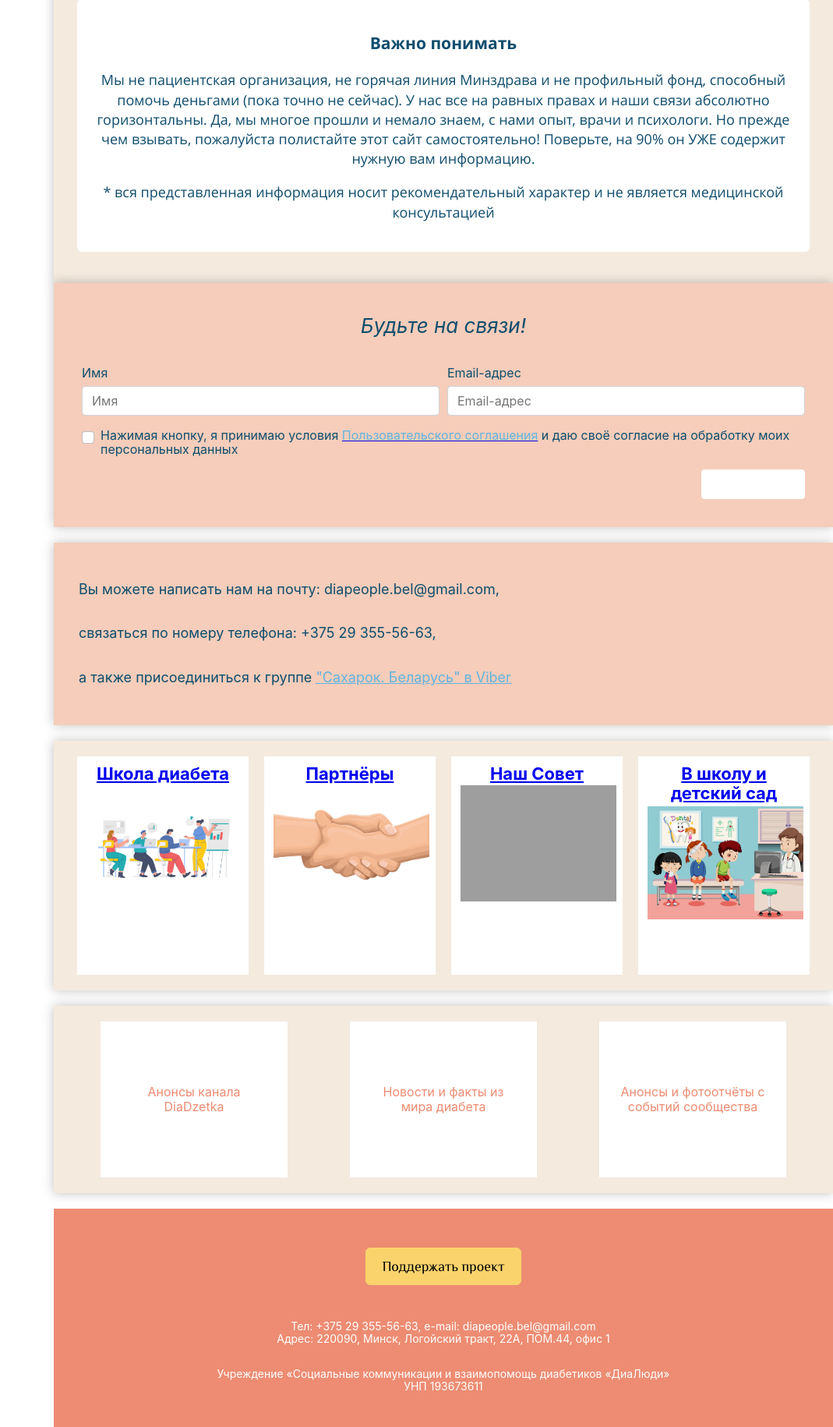
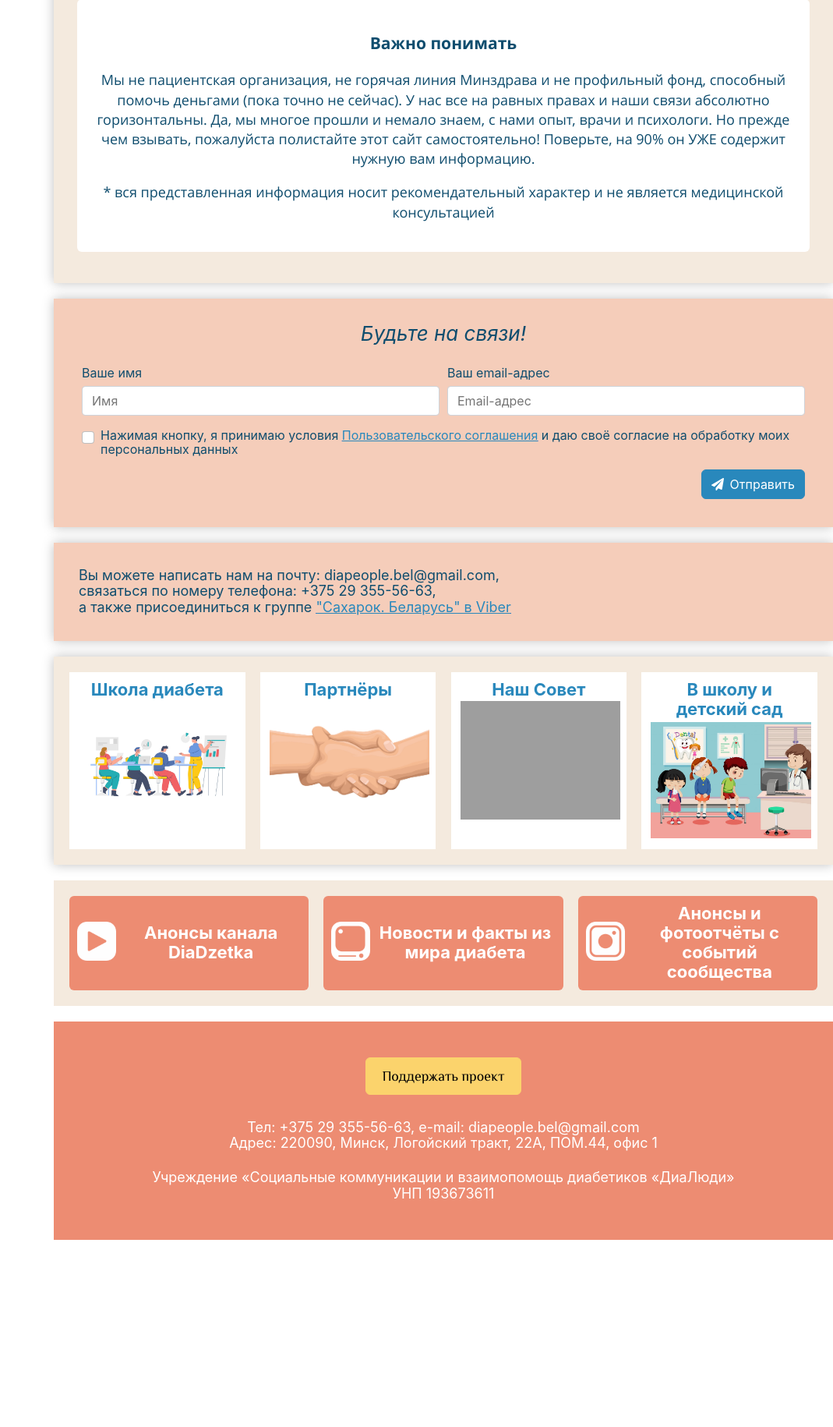
Before and after one commit to NataliNovi/DiaPeople, a PHP site: page / in a window 1280 px wide. Shown: the part 1293-3123 px from the top of the page at 78% size, without its empty margins (211-1280 px from the left). After the commit the page ends 2883 px from the top, so only its background shows below. Run offline with PHP 8.4, Linux system fonts and the light colour scheme; some web fonts are replaced; grey boxes are pictures that could not be loaded.

Commit message:
three links

```diff
--- a/assets/styles/_index.scss
+++ b/assets/styles/_index.scss
@@ -919,6 +919,10 @@ body._touch .menu-burger__list>li._active .menu-burger__arrow {
 
     }
 
+}
+
+.input {
+    height: 40px;
 }
 
 
@@ -1402,6 +1406,7 @@ body._touch .menu-burger__list>li._active .menu-burger__arrow {
 
     &__subscribe {
         display: block;
+        margin-top: 20px;
     }
 
     &__viber-contact {
@@ -1419,7 +1424,7 @@ body._touch .menu-burger__list>li._active .menu-burger__arrow {
         box-shadow: 8px 0 0 0 #fff, 0 0 14px 0 rgba(0, 0, 0, .25);
 
         &_saharok {
-            color: $color-blue-burger;
+            color: $color-dark-blue;
             text-decoration: underline;
         }
     }
@@ -1501,7 +1506,6 @@ body._touch .menu-burger__list>li._active .menu-burger__arrow {
         text-align: center;
         background: $color-beige;
         color: $color-dark-text;
-        ;
         margin-top: 20px;
         margin-bottom: 20px;
         padding: 20px;
@@ -1710,17 +1714,23 @@ body._touch .menu-burger__list>li._active .menu-burger__arrow {
     }
 
     &__four-boxes-desktop {
-        display: flex;
-        flex-direction: row;
-        justify-content: space-around;
-        align-items: center;
-        flex-wrap: wrap;
-        text-align: center;
-        background: $color-beige;
+        display: grid;
+        grid-template-columns: 1fr 1fr 1fr 1fr;
+        gap: 2%;
+        background-color: $color-beige;
         margin-top: 20px;
         margin-bottom: 20px;
         padding: 20px;
+        text-align: center;
         box-shadow: 8px 0 0 0 #fff, 0 0 14px 0 rgba(0, 0, 0, .25);
+
+        @media screen and (max-width: $grid-breakpoint-lg) {
+
+            display: grid;
+            grid-template-columns: 1fr 1fr;
+            gap: 2%;
+            background-color: $color-beige;
+        }
 
         @media screen and (max-width: $grid-breakpoint-md) {
 
@@ -1731,56 +1741,41 @@ body._touch .menu-burger__list>li._active .menu-burger__arrow {
         &_partners-desktop,
         &_sovet-desktop,
         &_medics-desktop {
-            width: 23%;
-            height: 280px;
+            width: 100%;
+            height: auto;
             background-color: $color-main;
-            color: $color-accent;
-            display: block;
+            color: $color-dark-blue;
             padding: 10px;
             font-size: $font-size-medium-plus;
             font-weight: 700;
 
-            @media screen and (max-width: $grid-breakpoint-lg) {
-                font-size: $font-size-medium;
-            }
-
-        }
-
-        // &_medics-desktop {
-        //     background-image: url("..//images/hand.jpg");
-        //     background-size: cover;
-        //     background-repeat: no-repeat;
-        // }
-
-        // &_diaschool-desktop-button {
-        //     width: 100%;
-        //     height: 40px;
-        //     display: flex;
-        //     flex-direction: column;
-        //     align-items: center;
-        //     justify-content: center;
-        //     background-color: $color-blue;
-        //     color: $color-main;
-        //     font-size: $font-size-medium;
-        //     font-weight: 400;
-        //     text-decoration: none;
-
-        // }
+        }
+
+        &_diaschool-desktop:active,
+        &_partners-desktop:active,
+        &_sovet-desktop:active,
+        &_medics-desktop:active {
+            color: yellow;
+        }
+
+        &_diaschool-desktop:visited,
+        &_partners-desktop:visited,
+        &_sovet-desktop:visited,
+        &_medics-desktop:visited {
+            color: green;
+        }
 
     }
 
     &__three-boxes-desktop {
-        display: flex;
-        flex-direction: row;
-        justify-content: space-around;
-        align-items: center;
-        flex-wrap: wrap;
-        text-align: center;
-        background: $color-beige;
+        display: grid;
+        grid-template-columns: 1fr 1fr 1fr;
+        gap: 2%;
+        background-color: $color-beige;
         margin-top: 20px;
         margin-bottom: 20px;
         padding: 20px;
-        box-shadow: 8px 0 0 0 #fff, 0 0 14px 0 rgba(0, 0, 0, .25);
+        text-align: center;
 
         @media screen and (max-width: $grid-breakpoint-md) {
 
@@ -1790,16 +1785,24 @@ body._touch .menu-burger__list>li._active .menu-burger__arrow {
         &_diadzetka-anons-desktop,
         &_dianews-desktop,
         &_community-anons-desktop {
-            width: 25%;
-            height: 200px;
-            background-color: $color-main;
-            color: $color-accent;
             display: flex;
-            justify-content: center;
+            flex-direction: row;
             align-items: center;
-            padding: 20px;
-        }
-
+            justify-content: space-around;
+            width: 100%;
+            height: auto;
+            background-color: $color-accent;
+            color: $color-main;
+            padding: 10px;
+            font-size: $font-size-medium;
+            font-weight: 700;
+            border-radius: 6px;
+
+
+            @media screen and (min-width: $grid-breakpoint-lg) {
+                font-size: $font-size-medium-plus;
+            }
+        }
 
     }
 }
@@ -1850,9 +1853,27 @@ body._touch .menu-burger__list>li._active .menu-burger__arrow {
     margin-bottom: 20px;
 }
 
-// .article-border:first-child {
-//     margin-bottom: 20px;
-// }
+.anons-icons {
+    width: 50px;
+    height: 50px;
+    margin-right: 6px;
+}
+
+.link-style {
+    text-decoration: none;
+    cursor: pointer;
+
+    &_four {
+        color: $color-dark-blue;
+        text-decoration: none;
+    }
+
+    &_three {
+        color: $color-main;
+        text-decoration: none;
+    }
+
+}
 
 //кнопка читать больше О нас и Важно понимать
 
@@ -2206,7 +2227,7 @@ body._touch .menu-burger__list>li._active .menu-burger__arrow {
             font-size: $font-size-large;
             font-style: italic;
             text-align: center;
-            margin: 20px;
+            margin: 10px;
 
 
         }
@@ -2253,7 +2274,7 @@ body._touch .menu-burger__list>li._active .menu-burger__arrow {
     @media screen and (min-width: $grid-breakpoint-lg) {
         margin-left: 280px;
         width: calc(100% - 280px);
-        font-size: $font-size-small;
+        font-size: $font-size-medium;
 
     }
 
@@ -2261,7 +2282,8 @@ body._touch .menu-burger__list>li._active .menu-burger__arrow {
     @media screen and (max-width: $grid-breakpoint-lg) {
         margin-left: 280px;
         width: calc(100% - 280px);
-        font-size: $font-size-small;
+        //font-size: $font-size-small;
+        font-size: $font-size-medium;
 
     }
 
@@ -2288,10 +2310,7 @@ body._touch .menu-burger__list>li._active .menu-burger__arrow {
 
     }
 
-
-
-}
-
+}
 
 //форма
 
@@ -2343,14 +2362,14 @@ textarea {
     max-width: 560px;
 }
 
-h1 {
-    margin-top: 0;
-    margin-bottom: 1rem;
-    font-size: 1.5rem;
-    font-weight: 500;
-    line-height: 1.2;
-    text-align: center;
-}
+// h1 {
+//     margin-top: 0;
+//     margin-bottom: 1rem;
+//     font-size: 1.5rem;
+//     font-weight: 500;
+//     line-height: 1.2;
+//     text-align: center;
+// }
 
 .form__wrapper {
     position: relative;
@@ -2652,8 +2671,8 @@ textarea.form-control {
 }
 
 .user-agreement {
-    color: $color-blue-burger;
-    text-decoration: none;
+    color: $color-dark-blue;
+    text-decoration: underline;
 }
 
 .is-invalid~.invalid-feedback,
@@ -2822,12 +2841,12 @@ button[type="submit"] {
     -moz-user-select: none;
     -ms-user-select: none;
     user-select: none;
-    background-color: $color-main;
-    border: 1px solid $color-main;
+    background-color: $color-dark-blue;
+    border: 1px solid $color-dark-blue;
     padding: .375rem .75rem;
     font-size: 1rem;
     line-height: 1.5;
-    border-radius: .25rem;
+    border-radius: 6px;
     transition: color .15s ease-in-out, background-color .15s ease-in-out, border-color .15s ease-in-out, box-shadow .15s ease-in-out;
     position: relative;
 }
@@ -2866,8 +2885,8 @@ button[type="submit"]:disabled::before {
 
 button[type="submit"]:not(:disabled):hover {
     color: #fff;
-    background-color: #0069d9;
-    border-color: #0062cc;
+    background-color: $color-accent;
+    border-color: $color-accent;
 }
 
 button[type="submit"]:not(:disabled):focus {
--- a/assets/styles/main-styles.css
+++ b/assets/styles/main-styles.css
@@ -813,6 +813,10 @@ body._touch .menu-burger__list > li._active .menu-burger__arrow {
   }
 }
 
+.input {
+  height: 40px;
+}
+
 .button::before {
   content: "";
   position: absolute;
@@ -1171,6 +1175,7 @@ body._touch .menu-burger__list > li._active .menu-burger__arrow {
 }
 .article__subscribe {
   display: block;
+  margin-top: 20px;
 }
 .article__viber-contact {
   display: flex;
@@ -1186,7 +1191,7 @@ body._touch .menu-burger__list > li._active .menu-burger__arrow {
   box-shadow: 8px 0 0 0 #fff, 0 0 14px 0 rgba(0, 0, 0, 0.25);
 }
 .article__viber-contact_saharok {
-  color: #62B4E0;
+  color: #2988BC;
   text-decoration: underline;
 }
 .article__diadzetka-news {
@@ -1446,50 +1451,53 @@ body._touch .menu-burger__list > li._active .menu-burger__arrow {
   width: 100%;
 }
 .article__four-boxes-desktop {
-  display: flex;
-  flex-direction: row;
-  justify-content: space-around;
-  align-items: center;
-  flex-wrap: wrap;
-  text-align: center;
-  background: #F4EADE;
+  display: grid;
+  grid-template-columns: 1fr 1fr 1fr 1fr;
+  gap: 2%;
+  background-color: #F4EADE;
   margin-top: 20px;
   margin-bottom: 20px;
   padding: 20px;
+  text-align: center;
   box-shadow: 8px 0 0 0 #fff, 0 0 14px 0 rgba(0, 0, 0, 0.25);
 }
-@media screen and (max-width: 768px) {
+@media screen and (max-width: 992px) {
   .article__four-boxes-desktop {
+    display: grid;
+    grid-template-columns: 1fr 1fr;
+    gap: 2%;
+    background-color: #F4EADE;
+  }
+}
+@media screen and (max-width: 768px) {
+  .article__four-boxes-desktop {
     display: none;
   }
 }
 .article__four-boxes-desktop_diaschool-desktop, .article__four-boxes-desktop_partners-desktop, .article__four-boxes-desktop_sovet-desktop, .article__four-boxes-desktop_medics-desktop {
-  width: 23%;
-  height: 280px;
+  width: 100%;
+  height: auto;
   background-color: #fff;
-  color: #ED8C72;
-  display: block;
+  color: #2988BC;
   padding: 10px;
   font-size: 22px;
   font-weight: 700;
 }
-@media screen and (max-width: 992px) {
-  .article__four-boxes-desktop_diaschool-desktop, .article__four-boxes-desktop_partners-desktop, .article__four-boxes-desktop_sovet-desktop, .article__four-boxes-desktop_medics-desktop {
-    font-size: 18px;
-  }
+.article__four-boxes-desktop_diaschool-desktop:active, .article__four-boxes-desktop_partners-desktop:active, .article__four-boxes-desktop_sovet-desktop:active, .article__four-boxes-desktop_medics-desktop:active {
+  color: yellow;
+}
+.article__four-boxes-desktop_diaschool-desktop:visited, .article__four-boxes-desktop_partners-desktop:visited, .article__four-boxes-desktop_sovet-desktop:visited, .article__four-boxes-desktop_medics-desktop:visited {
+  color: green;
 }
 .article__three-boxes-desktop {
-  display: flex;
-  flex-direction: row;
-  justify-content: space-around;
-  align-items: center;
-  flex-wrap: wrap;
-  text-align: center;
-  background: #F4EADE;
+  display: grid;
+  grid-template-columns: 1fr 1fr 1fr;
+  gap: 2%;
+  background-color: #F4EADE;
   margin-top: 20px;
   margin-bottom: 20px;
   padding: 20px;
-  box-shadow: 8px 0 0 0 #fff, 0 0 14px 0 rgba(0, 0, 0, 0.25);
+  text-align: center;
 }
 @media screen and (max-width: 768px) {
   .article__three-boxes-desktop {
@@ -1497,14 +1505,23 @@ body._touch .menu-burger__list > li._active .menu-burger__arrow {
   }
 }
 .article__three-boxes-desktop_diadzetka-anons-desktop, .article__three-boxes-desktop_dianews-desktop, .article__three-boxes-desktop_community-anons-desktop {
-  width: 25%;
-  height: 200px;
-  background-color: #fff;
-  color: #ED8C72;
-  display: flex;
-  justify-content: center;
+  display: flex;
+  flex-direction: row;
   align-items: center;
-  padding: 20px;
+  justify-content: space-around;
+  width: 100%;
+  height: auto;
+  background-color: #ED8C72;
+  color: #fff;
+  padding: 10px;
+  font-size: 18px;
+  font-weight: 700;
+  border-radius: 6px;
+}
+@media screen and (min-width: 992px) {
+  .article__three-boxes-desktop_diadzetka-anons-desktop, .article__three-boxes-desktop_dianews-desktop, .article__three-boxes-desktop_community-anons-desktop {
+    font-size: 22px;
+  }
 }
 
 .wrapper {
@@ -1549,6 +1566,25 @@ body._touch .menu-burger__list > li._active .menu-burger__arrow {
   margin-left: 20px;
   margin-right: 20px;
   margin-bottom: 20px;
+}
+
+.anons-icons {
+  width: 50px;
+  height: 50px;
+  margin-right: 6px;
+}
+
+.link-style {
+  text-decoration: none;
+  cursor: pointer;
+}
+.link-style_four {
+  color: #2988BC;
+  text-decoration: none;
+}
+.link-style_three {
+  color: #fff;
+  text-decoration: none;
 }
 
 #more-about {
@@ -1822,7 +1858,7 @@ body._touch .menu-burger__list > li._active .menu-burger__arrow {
   font-size: 26px;
   font-style: italic;
   text-align: center;
-  margin: 20px;
+  margin: 10px;
 }
 .subscribe__form_input-button {
   display: flex;
@@ -1861,14 +1897,14 @@ body._touch .menu-burger__list > li._active .menu-burger__arrow {
   .footer {
     margin-left: 280px;
     width: calc(100% - 280px);
-    font-size: 14px;
+    font-size: 18px;
   }
 }
 @media screen and (max-width: 992px) {
   .footer {
     margin-left: 280px;
     width: calc(100% - 280px);
-    font-size: 14px;
+    font-size: 18px;
   }
 }
 @media screen and (max-width: 768px) {
@@ -1940,15 +1976,6 @@ textarea {
   margin-right: auto;
   margin-left: auto;
   max-width: 560px;
-}
-
-h1 {
-  margin-top: 0;
-  margin-bottom: 1rem;
-  font-size: 1.5rem;
-  font-weight: 500;
-  line-height: 1.2;
-  text-align: center;
 }
 
 .form__wrapper {
@@ -2243,8 +2270,8 @@ textarea.form-control {
 }
 
 .user-agreement {
-  color: #62B4E0;
-  text-decoration: none;
+  color: #2988BC;
+  text-decoration: underline;
 }
 
 .is-invalid ~ .invalid-feedback,
@@ -2412,12 +2439,12 @@ button[type=submit] {
   -moz-user-select: none;
   -ms-user-select: none;
   user-select: none;
-  background-color: #fff;
-  border: 1px solid #fff;
+  background-color: #2988BC;
+  border: 1px solid #2988BC;
   padding: 0.375rem 0.75rem;
   font-size: 1rem;
   line-height: 1.5;
-  border-radius: 0.25rem;
+  border-radius: 6px;
   transition: color 0.15s ease-in-out, background-color 0.15s ease-in-out, border-color 0.15s ease-in-out, box-shadow 0.15s ease-in-out;
   position: relative;
 }
@@ -2461,8 +2488,8 @@ button[type=submit]:disabled::before {
 
 button[type=submit]:not(:disabled):hover {
   color: #fff;
-  background-color: #0069d9;
-  border-color: #0062cc;
+  background-color: #ED8C72;
+  border-color: #ED8C72;
 }
 
 button[type=submit]:not(:disabled):focus {
--- a/index.html
+++ b/index.html
@@ -44,7 +44,7 @@
             </div>
 
             <div class = "container-header__dialydi-header">
-               <a class = "container-header__dialydi-header_dialydi-name">ДиаЛюди Беларусь</a>
+               <a class = "container-header__dialydi-header_dialydi-name">ДиаЛюди.Беларусь</a>
                 </div>
 
                 <div class="container-header__social-links-with-button-complex">
@@ -456,14 +456,14 @@
                 <div class="form-row">
                   <!-- Имя пользователя -->
                   <div class="form-group">
-                    <label for="name" class="control-label">Имя</label>
+                    <label for="name" class="control-label">Ваше имя</label>
                     <input id="name" type="text" name="name" class="form-control" value="" placeholder="Имя" minlength="2"
                       maxlength="30" required="required">
                     <div class="invalid-feedback"></div>
                   </div>
                   <!-- Email пользователя -->
                   <div class="form-group">
-                    <label for="email" class="control-label">Email-адрес</label>
+                    <label for="email" class="control-label">Ваш email-адрес</label>
                     <input id="email" type="email" name="email" required="required" class="form-control" value=""
                       placeholder="Email-адрес">
                     <div class="invalid-feedback"></div>
@@ -501,9 +501,9 @@
         <!-- </div> -->
 
         <div class="article__viber-contact">
-            <p>Вы можете написать нам на почту: diapeople.bel@gmail.com,</p>
-            <p>связаться по номеру телефона: +375 29 355-56-63,</p>
-            <p>а также присоединиться к группе <a href = "https://invite.viber.com/?g2=AQB9X8B28dMBCkiwRZi3FwVCsCHzdRGzv%2FCSCu%2FFfwzIYXxjefNnjXMUofMFUU%2Fl" target="blank"><span class="article__viber-contact_saharok">"Сахарок. Беларусь" в Viber </span></a> </p>
+            <div>Вы можете написать нам на почту: diapeople.bel@gmail.com,</div>
+            <div>связаться по номеру телефона: +375 29 355-56-63,</div>
+            <div>а также присоединиться к группе <a href = "https://invite.viber.com/?g2=AQB9X8B28dMBCkiwRZi3FwVCsCHzdRGzv%2FCSCu%2FFfwzIYXxjefNnjXMUofMFUU%2Fl" target="blank"><span class="article__viber-contact_saharok">"Сахарок. Беларусь" в Viber </span></a> </div>
         </div>
 
         </article>
@@ -531,37 +531,56 @@
 
           <!-- <div class="link link__diabete-school"><a class="link__link-button" href='/diabet-school.html'>Школа диабета</a></div> -->
           <!-- <div class="link link__partners"><a class="link__link-button" href='/partners.html'>Партнеры.<br> Что купить. <br>Где узнать. </a></div> -->
+
           <div class="link link__sovet"><a class="link__link-button" href='/our-sovet.html'>Наш Совет</a></div>
           <div class="link link__for-school"> <a class="link__link-button"  href='/for-school.html'>Медработникам школ <br> и детских садов</a></div>
       </article>
 
         <article class="article__four-boxes-desktop">
-          <div class="article__four-boxes-desktop_diaschool-desktop"><a href="https://www.youtube.com/channel/UCWES9vQnLPCWxvsgrsIRrXw" target="_blank">Школа диабета</a>
+          <div class="article__four-boxes-desktop_diaschool-desktop"><a class="link-style_four" href="https://www.youtube.com/channel/UCWES9vQnLPCWxvsgrsIRrXw" target="_blank">Школа диабета</a>
             <div class = "wrapper img-container">
             <img class="centered responsive-img" src="./assets/images/training.jpg"/></div>
           </div>
 
-          <div class = "article__four-boxes-desktop_partners-desktop"><a href='/partners.html'>Партнёры </a>
+          <div class = "article__four-boxes-desktop_partners-desktop"><a class="link-style_four" href='/partners.html'>Партнёры </a>
             <div class = "wrapper img-container">
             <img class="centered responsive-img" src="./assets/images/hands.jpg"/></div>
           </div>
 
-          <div class = "article__four-boxes-desktop_sovet-desktop"><a href='/our-sovet.html'>Наш Совет</a>
+          <div class = "article__four-boxes-desktop_sovet-desktop"><a class="link-style_four" href='/our-sovet.html'>Наш Совет</a>
             <div class = "wrapper img-container">
             <img class="centered responsive-img" src="./assets/images/doctors.jpg"/></div>
           </div>
 
 
-          <div class = "article__four-boxes-desktop_medics-desktop"><a href='/for-school.html'>В школу и детский сад</a>
+          <div class = "article__four-boxes-desktop_medics-desktop"><a class="link-style_four" href='/for-school.html'>В школу и детский сад</a>
             <div class = "wrapper img-container">
             <img class="centered responsive-img" src="./assets/images/school-doctor.jpg"/></div>
           </div>
         </article>
 
         <article class="article__three-boxes-desktop">
-          <div class="article__three-boxes-desktop_diadzetka-anons-desktop">Анонсы канала DiaDzetka</div>
-          <div class = "article__three-boxes-desktop_dianews-desktop">Новости и факты из мира диабета</div>
-          <div class = "article__three-boxes-desktop_community-anons-desktop">Анонсы и фотоотчёты с событий сообщества</div>
+          <!-- <div class="article__three-boxes-desktop_diadzetka-anons-desktop"><img  class="anons-icons" src="./assets/images/youtube-icon.png"/><a class="link-style_three" href="https://instagram.com/diadzetka?igshid=MzRlODBiNWFlZA==" target="_blank">Анонсы канала DiaDzetka</a></div> -->
+
+              <div class="article__three-boxes-desktop_diadzetka-anons-desktop">
+
+                <a  href="https://www.youtube.com/channel/UCWES9vQnLPCWxvsgrsIRrXw" target="_blank">  <img  class="anons-icons" src="./assets/images/youtube-icon.png"/></a>
+
+              <a class="link-style_three" href="https://instagram.com/diadzetka?igshid=MzRlODBiNWFlZA==" target="_blank">Анонсы канала DiaDzetka</a></div>
+
+
+
+          <div class = "article__three-boxes-desktop_dianews-desktop">
+
+            <a href = '/diabete_news.html'> <img  class="anons-icons" src="./assets/images/photo-icon.png"/></a>
+
+            <a class="link-style_three" href='/diabete_news.html'>Новости и факты из мира диабета</a></div>
+
+          <div class = "article__three-boxes-desktop_community-anons-desktop">
+
+            <a href = "https://instagram.com/diadzetka?igshid=MzRlODBiNWFlZA==" target="_blank"><img  class="anons-icons" src="./assets/images/inst-icon.png"/></a>
+
+            <a class="link-style_three" href="https://instagram.com/diadzetka?igshid=MzRlODBiNWFlZA==" target="_blank">Анонсы и фотоотчёты с событий сообщества</a></div>
 
         </article>
 
```
Also changed, not shown: diabete_news.html (added, +248 -0 lines), assets/images/inst-icon.png (added), assets/images/photo-icon.png (added), assets/images/youtube-icon.png (added), 1 other file.
